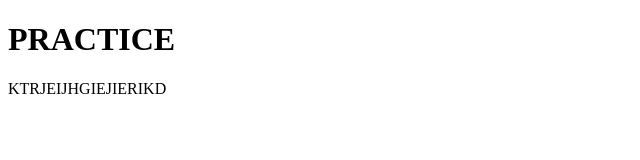
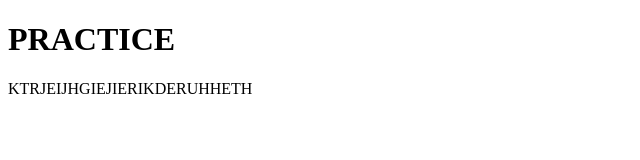
Before and after one commit to WarrenG123/refactory-13, a plain HTML site: page index.html in a window 1280 px wide. Shown: the whole page, without its empty margins (0-640 px from the left). Drawn offline with Linux system fonts and the light colour scheme.

Commit message:
MORE INDEX CHANGES

```diff
--- a/index.html
+++ b/index.html
@@ -6,7 +6,7 @@
 <body>
 
 <h1>PRACTICE</h1>
-<p>KTRJEIJHGIEJIERIKD
+<p>KTRJEIJHGIEJIERIKDERUHHETH
 
 </p>
 
```
